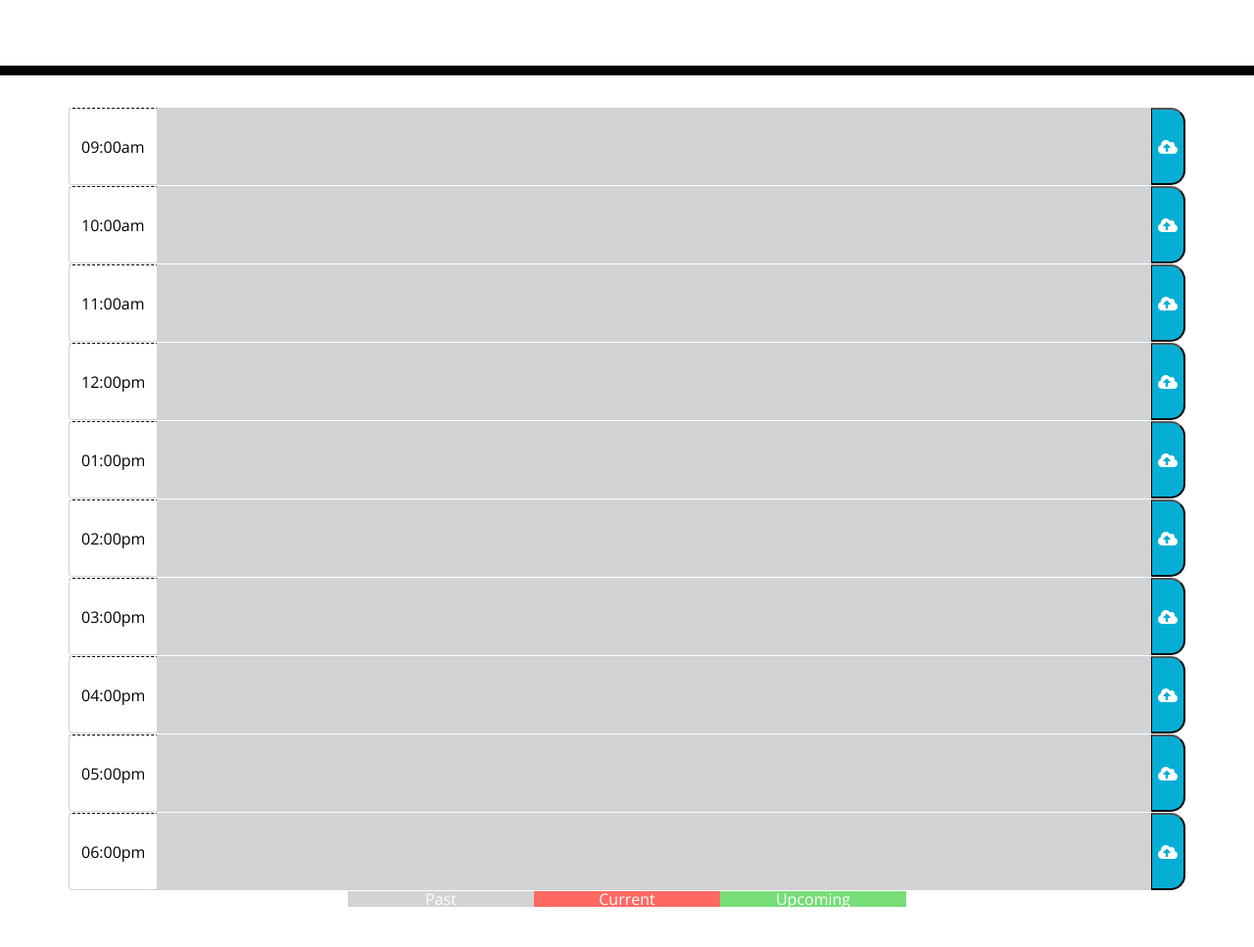
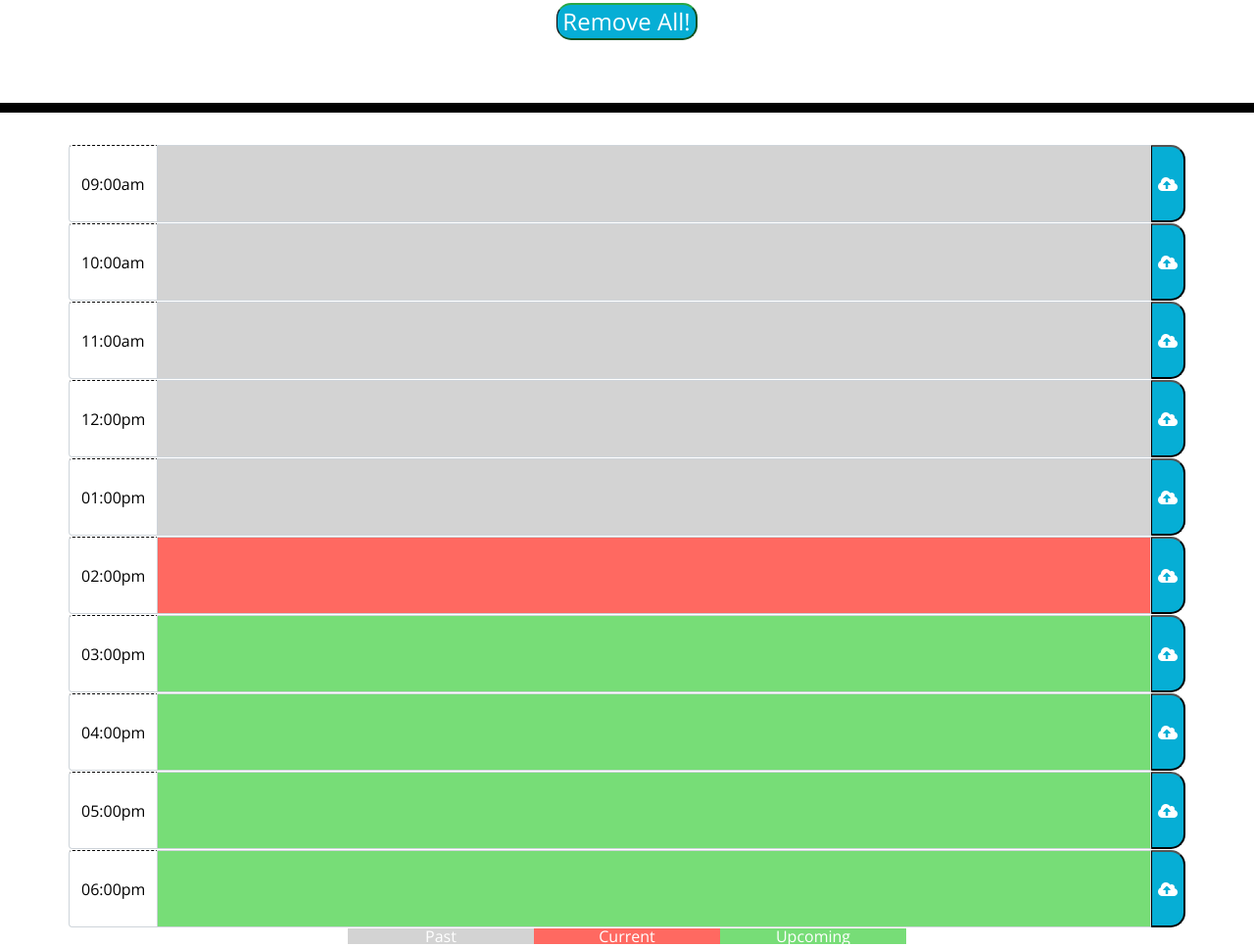
Before and after one commit to alexisn84/super-disco, a plain HTML site: page index.html in a window 1280 px wide. Shown: the part 227-1194 px from the top of the page at 98% size. Before the commit the page ends 1156 px from the top, so only its background shows below. Drawn offline with nearby package versions, Linux system fonts and the light colour scheme.

Commit message:
fixed spelling errors in delete button id, as well as spelling error in retrievePage() in delete function

```diff
--- a/Develop/script.js
+++ b/Develop/script.js
@@ -100,8 +100,8 @@ $(".saveBtn").on("click", function() {
 })
 });
   // Button for clear the day
-// $("#clearDay").on("click", function() {
-//     localStorage.clear();
-//     retrivePage()
-//     // console.log("#clearday");
-// })
+$("#deleteAll").on("click", function() {
+    localStorage.clear();
+    retrievePage()
+    console.log("#deleteAll");
+})
--- a/index.html
+++ b/index.html
@@ -29,7 +29,7 @@
       <p class="lead">A daily calender to help schedule your work day</p>
       <p id="presentDate" class="lead"></p>
       <!--button to clear all the tasks of that day-->
-    <!-- <button type="button" class="deleteBtn btn-outline-success" id="deleteAll">Remove All!</button> -->
+    <button type="button" class="deleteBtn btn-outline-success" id="deleteAll">Remove All!</button>
     </header>
 
 <!--start of time blocks/calender-->
@@ -81,7 +81,7 @@
           <div class="input-group-prepend">
             <span class="input-group-text hour">01:00pm</span>
           </div>
-          <textarea class="form-control" aria-label="With textarea" id="1pm"></textarea>
+          <textarea class="form-control" aria-label="With textarea" id="13pm"></textarea>
           <button type="button" class="saveBtn"><i class="fas fa-cloud-upload-alt"></i></button>
         </div>
       </div>
@@ -91,7 +91,7 @@
           <div class="input-group-prepend">
             <span class="input-group-text hour">02:00pm</span>
           </div>
-          <textarea class="form-control" aria-label="With textarea" id="1pm"></textarea>
+          <textarea class="form-control" aria-label="With textarea" id="14pm"></textarea>
           <button type="button" class="saveBtn"><i class="fas fa-cloud-upload-alt"></i></button>
         </div>
       </div>
@@ -101,7 +101,7 @@
           <div class="input-group-prepend">
             <span class="input-group-text hour">03:00pm</span>
           </div>
-          <textarea class="form-control" aria-label="With textarea" id="3pm"></textarea>
+          <textarea class="form-control" aria-label="With textarea" id="15pm"></textarea>
           <button type="button" class="saveBtn"><i class="fas fa-cloud-upload-alt"></i></button>
         </div>
       </div>
@@ -111,7 +111,7 @@
           <div class="input-group-prepend">
             <span class="input-group-text hour">04:00pm</span>
           </div>
-          <textarea class="form-control" aria-label="With textarea" id="4pm"></textarea>
+          <textarea class="form-control" aria-label="With textarea" id="16pm"></textarea>
           <button type="button" class="saveBtn"><i class="fas fa-cloud-upload-alt"></i></button>
         </div>
       </div>
@@ -121,7 +121,7 @@
           <div class="input-group-prepend">
             <span class="input-group-text hour">05:00pm</span>
           </div>
-          <textarea class="form-control" aria-label="With textarea" id="5pm"></textarea>
+          <textarea class="form-control" aria-label="With textarea" id="17pm"></textarea>
           <button type="button" class="saveBtn"><i class="fas fa-cloud-upload-alt"></i></button>
         </div>
       </div>
@@ -131,7 +131,7 @@
           <div class="input-group-prepend">
             <span class="input-group-text hour">06:00pm</span>
           </div>
-          <textarea class="form-control" aria-label="With textarea" id="6pm"></textarea>
+          <textarea class="form-control" aria-label="With textarea" id="18pm"></textarea>
           <button type="button" class="saveBtn"><i class="fas fa-cloud-upload-alt"></i></button>
         </div>
       </div>
```
